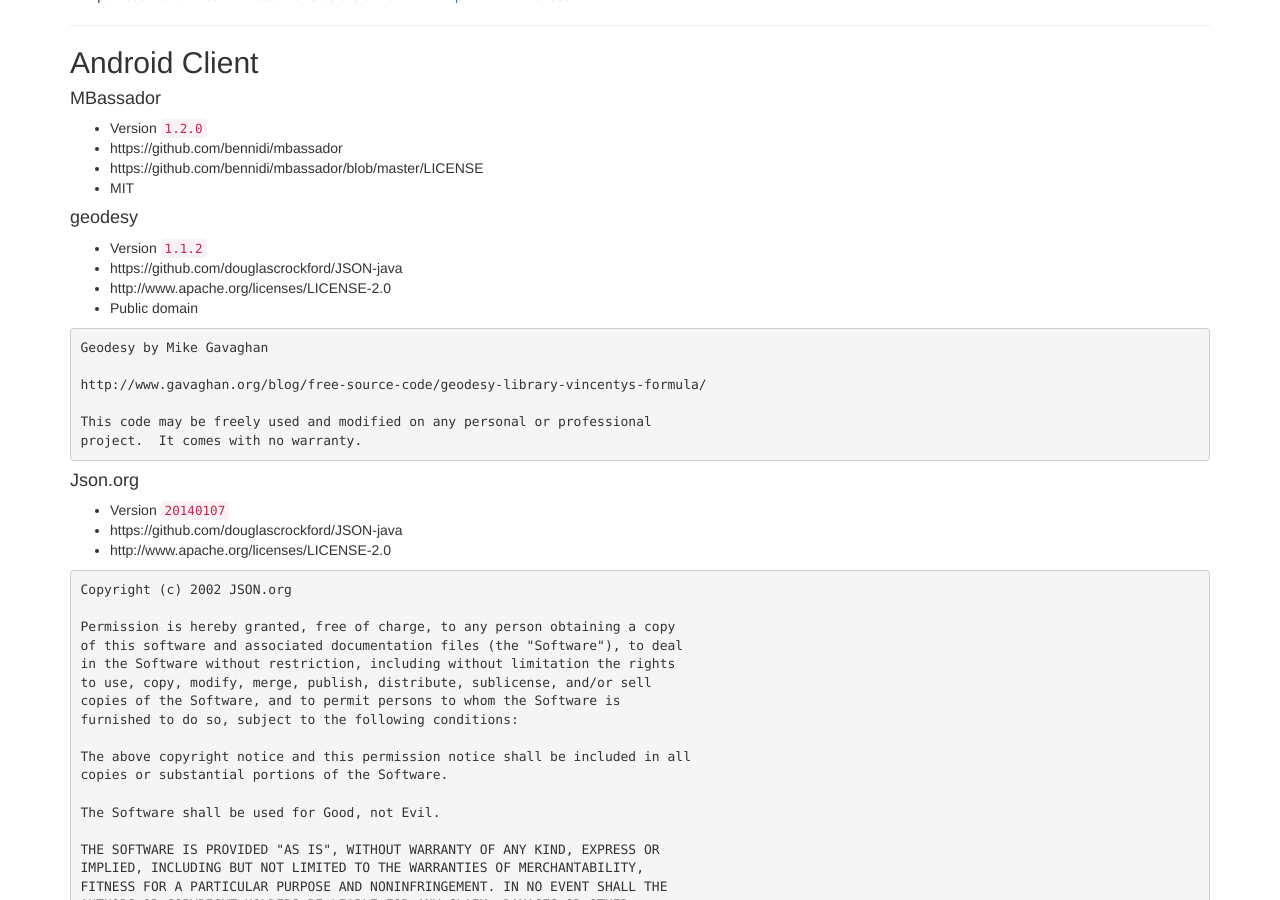
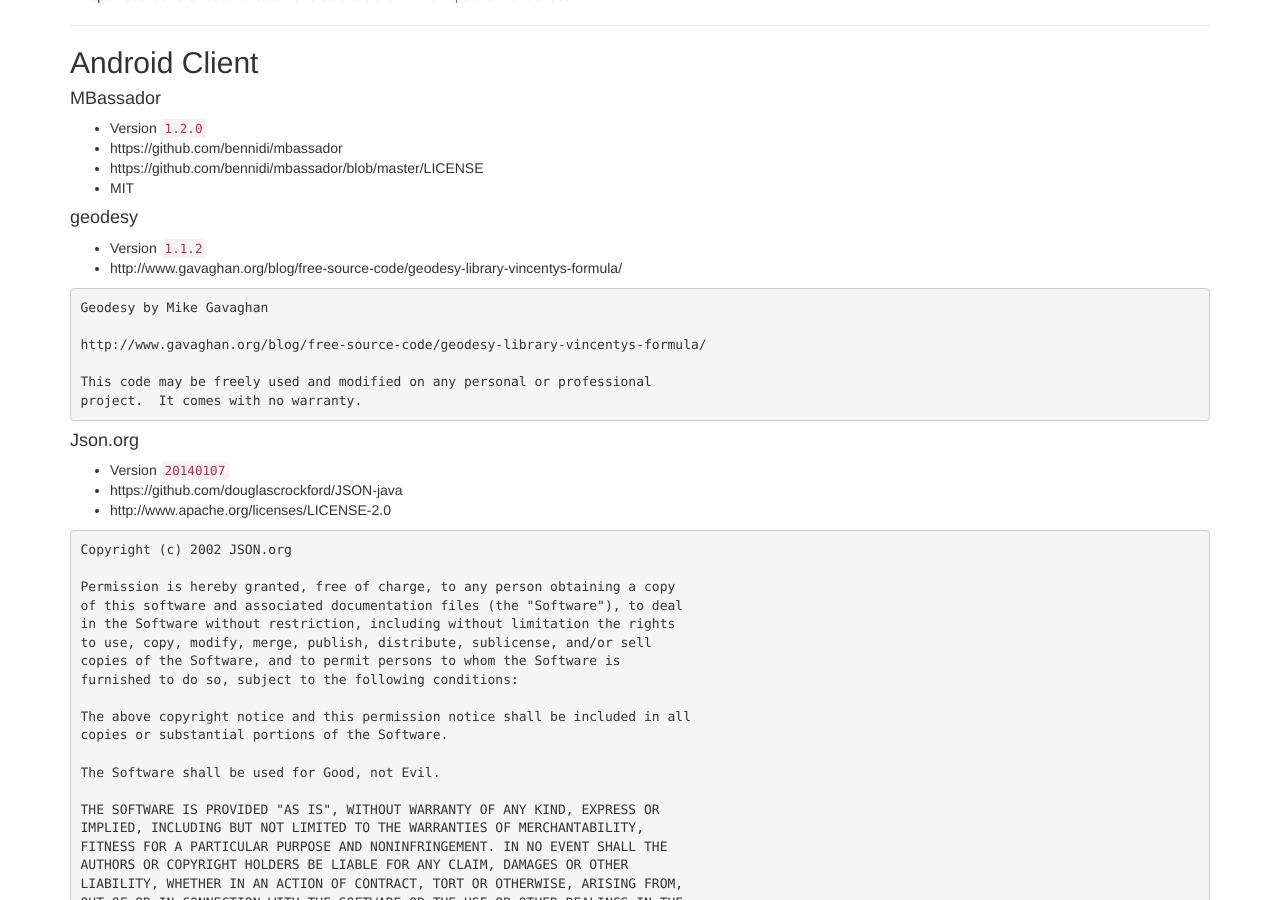
Before and after one commit to Springworks/m2h-open-source-licenses, a Jekyll site: the page built from index.md, in a window 1280 px wide and 900 px high, scrolled down 499 px. Built offline with Jekyll 4.4.1, drawn with Linux system fonts in a browser that asks for light colours; Markdown is read by kramdown in place of the engine named in the settings.

Commit message:
Update geodesy licens information to not point out wrong location.

````diff
--- a/index.md
+++ b/index.md
@@ -42,9 +42,7 @@ All open source libraries on the server-side are either [MIT](https://en.wikiped
 
 #### geodesy
 * Version `1.1.2`
-* https://github.com/douglascrockford/JSON-java
-* http://www.apache.org/licenses/LICENSE-2.0
-* Public domain
+* http://www.gavaghan.org/blog/free-source-code/geodesy-library-vincentys-formula/
 
 ```
 Geodesy by Mike Gavaghan
````
